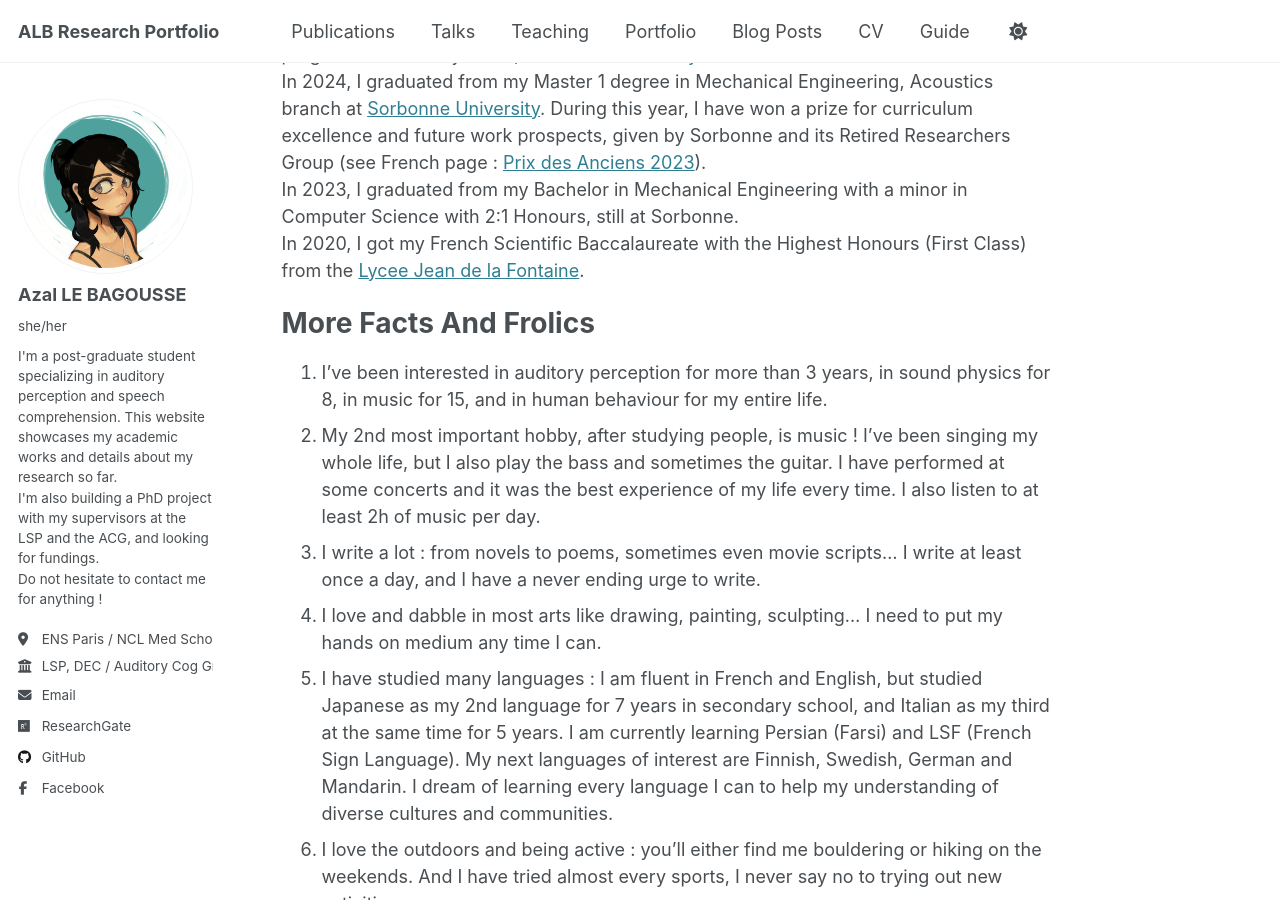
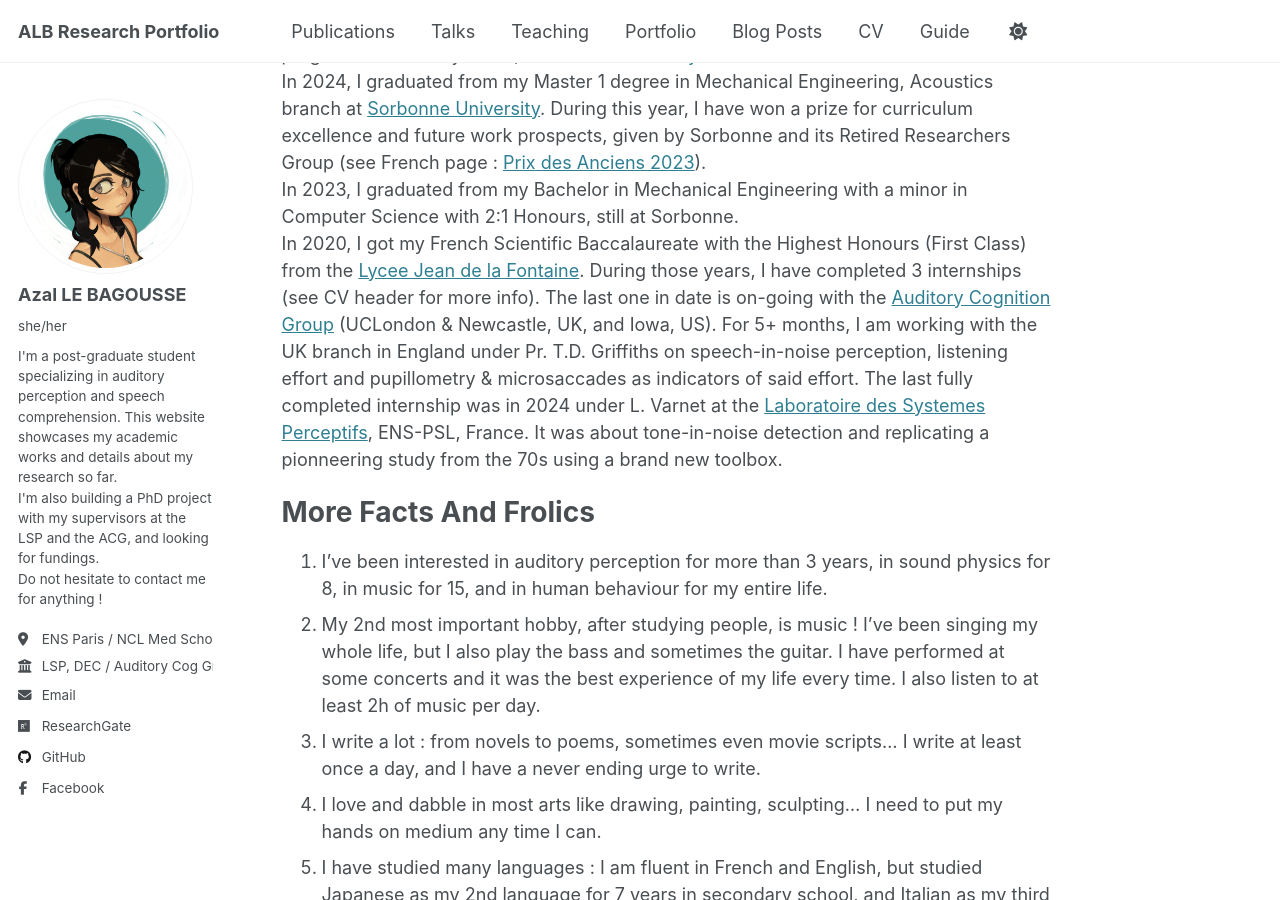
Before and after one commit to azallb/azallb.github.io, a Jekyll site: the page built from _pages/about.md, in a window 1280 px wide and 900 px high, scrolled down 416 px. Built offline with Jekyll 4.4.1, drawn with Linux system fonts in a browser that asks for light colours.

Commit message:
modify about, main page

```diff
--- a/_pages/about.md
+++ b/_pages/about.md
@@ -17,6 +17,7 @@ I will be graduating in September 2025 from my Master 2 called "[ATIAM](http://w
 In 2024, I graduated from my Master 1 degree in Mechanical Engineering, Acoustics branch at [Sorbonne University](https://sciences.sorbonne-universite.fr/en). During this year, I have won a prize for curriculum excellence and future work prospects, given by Sorbonne and its Retired Researchers Group (see French page : [Prix des Anciens 2023](https://anciens.sorbonne-universite.fr/index.php/prix-des-anciens)). <br>
 In 2023, I graduated from my Bachelor in Mechanical Engineering with a minor in Computer Science with 2:1 Honours, still at Sorbonne. <br>
 In 2020, I got my French Scientific Baccalaureate with the Highest Honours (First Class) from the [Lycee Jean de la Fontaine](https://pia.ac-paris.fr/serail/jcms/p2_73053/fr/accueil).
+During those years, I have completed 3 internships (see CV header for more info). The last one in date is on-going with the [Auditory Cognition Group](https://www.auditorycognition.org/) (UCLondon & Newcastle, UK, and Iowa, US). For 5+ months, I am working with the UK branch in England under Pr. T.D. Griffiths on speech-in-noise perception, listening effort and pupillometry & microsaccades as indicators of said effort. The last fully completed internship was in 2024 under L. Varnet at the [Laboratoire des Systemes Perceptifs](https://lsp.dec.ens.fr/en/presentation-487), ENS-PSL, France. It was about tone-in-noise detection and replicating a pionneering study from the 70s using a brand new toolbox.
 
 More Facts And Frolics
 ======
```
